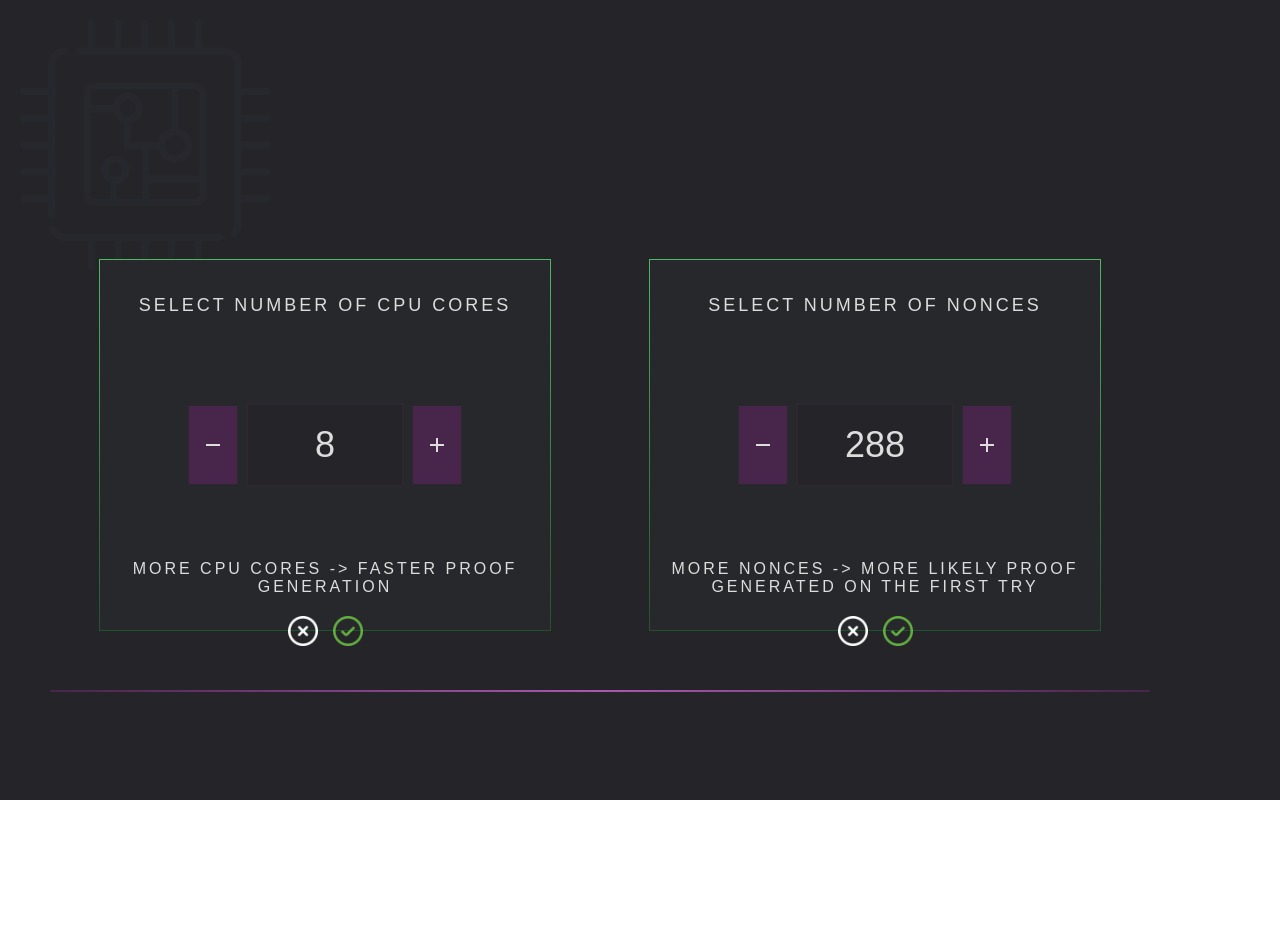
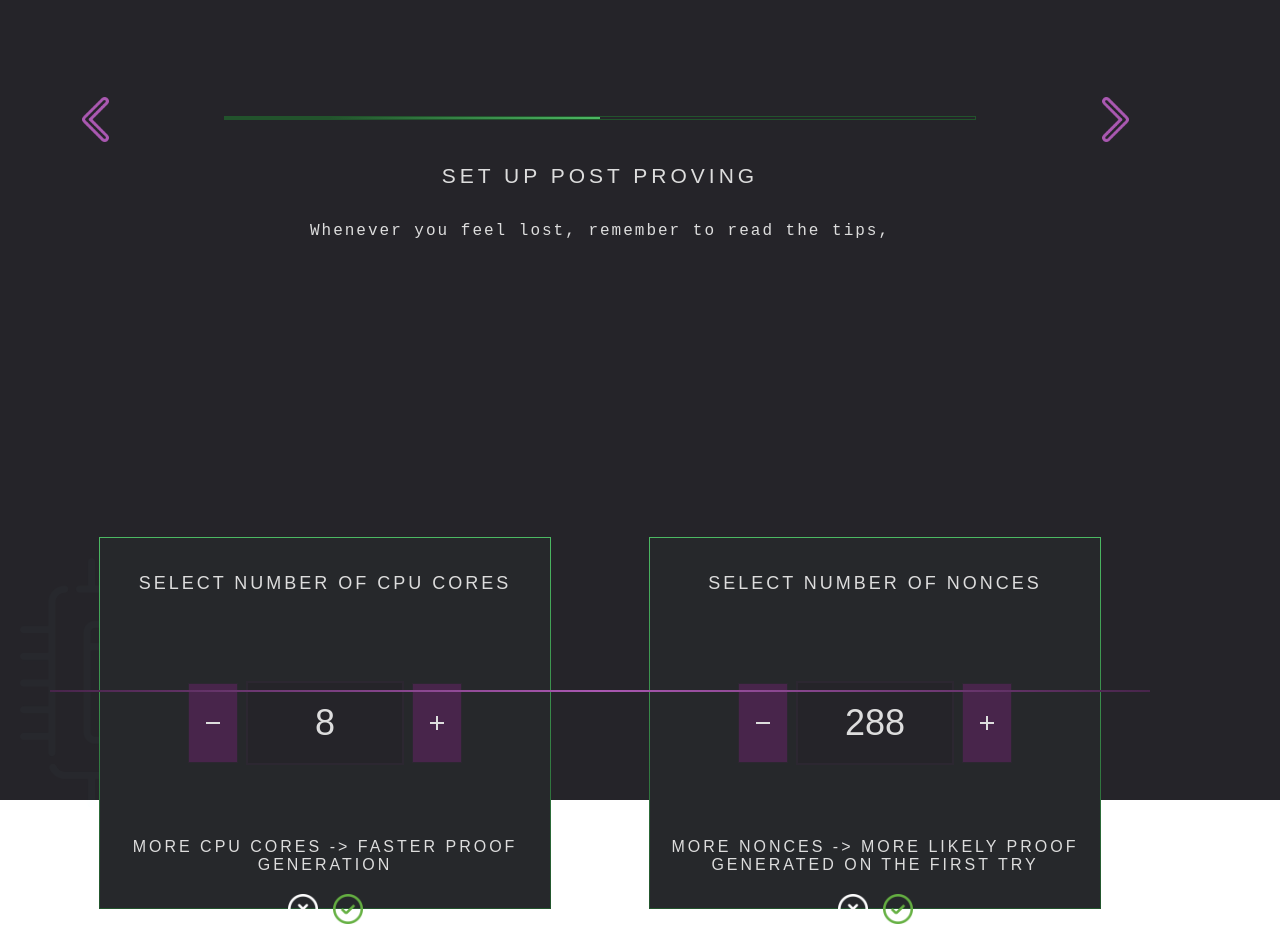
Before and after one commit to spacemeshos/sm-init-app-v2, a React (Create React App) app: page /advanced/Proving in a window 1280 px wide. Before the commit the page ends 800 px from the top, so only its background shows below. Built offline with nearby package versions, Linux system fonts and the light colour scheme.

Commit message:
advanced path prep

```diff
--- a/src/Shared/Routes.tsx
+++ b/src/Shared/Routes.tsx
@@ -3,8 +3,10 @@ import Home from "../pages/Home";
 import SelectDirectory from "../pages/GuidedCreate/SelectDirectory";
 import TailoredSettings from "../pages/GuidedCreate/TailoredSettings";
 import Summary from "../pages/GuidedCreate/Summary";
-import {SetupSize, SetupProving} from "../components/setupPOS";
 import AdvSelectDirectory from "../pages/AdvancedCreate/Directory";
+import AdvSetupSize from "../pages/AdvancedCreate/Size";
+import AdvSetupProving from "../pages/AdvancedCreate/Proving";
+import AdvSetupProvider from "../pages/AdvancedCreate/Provider";
 
 
 const AppRoutes = () => (
@@ -15,8 +17,9 @@ const AppRoutes = () => (
       <Route path="/guided/TailoredSettings" element={<TailoredSettings />} />
       <Route path="/guided/Summary" element={<Summary />} />
       <Route path="/advanced/Directory" element={<AdvSelectDirectory/>}/>
-      <Route path="/advanced/SetupSize" element={<SetupSize/>}/>
-      <Route path="/advanced/Proving" element={<SetupProving/>}/>
+      <Route path="/advanced/SetupSize" element={<AdvSetupSize/>}/>
+      <Route path="/advanced/Proving" element={<AdvSetupProving/>}/>
+      <Route path="/advanced/Provider" element={<AdvSetupProvider/>}/>
     </Routes>
   </BrowserRouter>
 );
--- a/src/components/setupPOS.tsx
+++ b/src/components/setupPOS.tsx
@@ -4,7 +4,6 @@ import Colors from "../styles/colors";
 import Tile from "./tile";
 import { CancelButton, SaveButton } from "./button";
 import CustomNumberInput from "./input";
-
 
 const BgImage = styled.img`
   aspect-ratio: 1;
@@ -73,9 +72,9 @@ const SetupSize: React.FC = () => {
   };
 
   return (
-    <>
+    <BottomContainer>
       <BgImage src={size} />
-        <BottomContainer>
+
       <TileWrapper>
         <Tile
           heading="Select POS data size"
@@ -131,7 +130,6 @@ const SetupSize: React.FC = () => {
         )}
       </TileWrapper>
     </BottomContainer>
-        </>
   );
 };
 
@@ -162,9 +160,8 @@ const SetupProving: React.FC = () => {
   };
 
   return (
-      <>
+    <BottomContainer>
       <BgImage src={cpu} />
-        <BottomContainer>
       <TileWrapper>
         <Tile
           heading="Select number of CPU cores"
@@ -218,8 +215,7 @@ const SetupProving: React.FC = () => {
         )}
       </TileWrapper>
     </BottomContainer>
-      </>
   );
 };
 
-export {SetupSize, SetupProving};
+export { SetupSize, SetupProving };
--- a/src/pages/AdvancedCreate/Directory.tsx
+++ b/src/pages/AdvancedCreate/Directory.tsx
@@ -76,7 +76,7 @@ const AdvSelectDirectory: React.FC = () => {
 
   // React Router's navigation hook
   const navigate = useNavigate();
-  const TailoredSettings = () => navigate("/guided/TailoredSettings");
+  const AdvSetupSize = () => navigate("/advanced/SetupSize");
 
   // Function to handle directory selection using Tauri API
   const handleSelectDirectory = async () => {
@@ -90,9 +90,9 @@ const AdvSelectDirectory: React.FC = () => {
   return (
     <>
       <NavProgress>
-        <ProgressBar progress={33} />
+        <ProgressBar progress={25} />
         <BackButton />
-        <ForwardButton onClick={TailoredSettings} />
+        <ForwardButton onClick={AdvSetupSize} />
       </NavProgress>
       {/* Text wrapper for title and links to documentation and Discord */}
       <TextWrapper>
@@ -170,7 +170,6 @@ const AdvSelectDirectory: React.FC = () => {
             borderColor={Colors.purpleLight}
             /* TO DO */
           />
-
           <TooltipButton
             modalText={
               <>
--- /dev/null
+++ b/src/pages/AdvancedCreate/Provider.tsx
@@ -0,0 +1,64 @@
+import * as React from "react";
+import styled from "styled-components";
+import { BackButton, ForwardButton } from "../../components/button";
+import { Title } from "../../components/titles";
+import Colors from "../../styles/colors";
+import ProgressBar from "../../components/progress";
+import { useNavigate } from "react-router-dom";
+import { SetupSize } from "../../components/setupPOS";
+
+const NavProgress = styled.div`
+  width: 1200px;
+  height: 160px;
+  position: abslute;
+`;
+
+const TextWrapper = styled.div`
+  width: 1200px;
+  height: 22px;
+  top: 170px;
+  position: absolute;
+  color: ${Colors.grayLight};
+  font-family: "Source Code Pro ExtraLight", monospace;
+  text-align: center;
+  font-size: 16px;
+  font-weight: 100;
+  letter-spacing: 2px;
+`;
+
+const ContainerBottom = styled.div`
+  display: flex;
+  flex: none;
+  flex-direction: row;
+  align-content: center;
+  justify-content: space-evenly;
+  top: 278px;
+  width: 1200px;
+  height: 400px;
+  position: absolute;
+`;
+const AdvSetupProvider: React.FC = () => {
+  // React Router's navigation hook
+  const navigate = useNavigate();
+  const SetupProving = () => navigate("advanced/Proving");
+
+  return (
+    <>
+      <NavProgress>
+        <ProgressBar progress={50} />
+        <BackButton />
+        <ForwardButton onClick={SetupProving} />
+      </NavProgress>
+      {/* Text wrapper for title and links to documentation and Discord */}
+      <TextWrapper>
+        <Title text="Set up POS data size" top={-20} />
+        Whenever you feel lost, remember to read the tips,{" "}
+      </TextWrapper>
+      <ContainerBottom>
+      <SetupSize />
+      </ContainerBottom>
+    </>
+  );
+};
+
+export default AdvSetupProvider;
--- /dev/null
+++ b/src/pages/AdvancedCreate/Proving.tsx
@@ -0,0 +1,65 @@
+import * as React from "react";
+import styled from "styled-components";
+import { BackButton, ForwardButton } from "../../components/button";
+import { Title } from "../../components/titles";
+import Colors from "../../styles/colors";
+import ProgressBar from "../../components/progress";
+import { useNavigate } from "react-router-dom";
+import { SetupProving } from "../../components/setupPOS";
+
+const NavProgress = styled.div`
+  width: 1200px;
+  height: 160px;
+  position: abslute;
+`;
+
+const TextWrapper = styled.div`
+  width: 1200px;
+  height: 22px;
+  top: 170px;
+  position: absolute;
+  color: ${Colors.grayLight};
+  font-family: "Source Code Pro ExtraLight", monospace;
+  text-align: center;
+  font-size: 16px;
+  font-weight: 100;
+  letter-spacing: 2px;
+`;
+
+const ContainerBottom = styled.div`
+  display: flex;
+  flex: none;
+  flex-direction: row;
+  align-content: center;
+  justify-content: space-evenly;
+  top: 278px;
+  width: 1200px;
+  height: 400px;
+  position: absolute;
+`;
+const AdvSetupProving: React.FC = () => {
+  // React Router's navigation hook
+  const navigate = useNavigate();
+  const AdvSetupProving = () => navigate("advanced/GPU");
+
+  return (
+    <>
+      <NavProgress>
+        <ProgressBar progress={50} />
+        <BackButton />
+        <ForwardButton onClick={AdvSetupProving} />
+      </NavProgress>
+      {/* Text wrapper for title and links to documentation and Discord */}
+      <TextWrapper>
+        <Title text="Set up POST proving" top={-20} />
+        Whenever you feel lost, remember to read the tips,{" "}
+      </TextWrapper>
+      <ContainerBottom>
+      <SetupProving/>
+
+      </ContainerBottom>
+    </>
+  );
+};
+
+export default AdvSetupProving;
--- /dev/null
+++ b/src/pages/AdvancedCreate/Size.tsx
@@ -0,0 +1,65 @@
+import * as React from "react";
+import styled from "styled-components";
+import { BackButton, ForwardButton } from "../../components/button";
+import { Title } from "../../components/titles";
+import Colors from "../../styles/colors";
+import ProgressBar from "../../components/progress";
+import { useNavigate } from "react-router-dom";
+import { SetupSize } from "../../components/setupPOS";
+
+const NavProgress = styled.div`
+  width: 1200px;
+  height: 160px;
+  position: abslute;
+`;
+
+const TextWrapper = styled.div`
+  width: 1200px;
+  height: 22px;
+  top: 170px;
+  position: absolute;
+  color: ${Colors.grayLight};
+  font-family: "Source Code Pro ExtraLight", monospace;
+  text-align: center;
+  font-size: 16px;
+  font-weight: 100;
+  letter-spacing: 2px;
+`;
+
+const ContainerBottom = styled.div`
+  display: flex;
+  flex: none;
+  flex-direction: row;
+  align-content: center;
+  justify-content: space-evenly;
+  top: 278px;
+  width: 1200px;
+  height: 400px;
+  position: absolute;
+`;
+const AdvSetupSize: React.FC = () => {
+  // React Router's navigation hook
+  const navigate = useNavigate();
+  const SetupProvider = () => navigate("advanced/Provider");
+
+  return (
+    <>
+      <NavProgress>
+        <ProgressBar progress={50} />
+        <BackButton />
+        <ForwardButton onClick={SetupProvider} />
+      </NavProgress>
+      {/* Text wrapper for title and links to documentation and Discord */}
+      <TextWrapper>
+        <Title text="Set up POS data size" top={-20} />
+        Whenever you feel lost, remember to read the tips,{" "}
+      </TextWrapper>
+      <ContainerBottom>
+      <SetupSize />
+
+      </ContainerBottom>
+    </>
+  );
+};
+
+export default AdvSetupSize;
```
Lines whose indentation alone changed are shown as unchanged.
